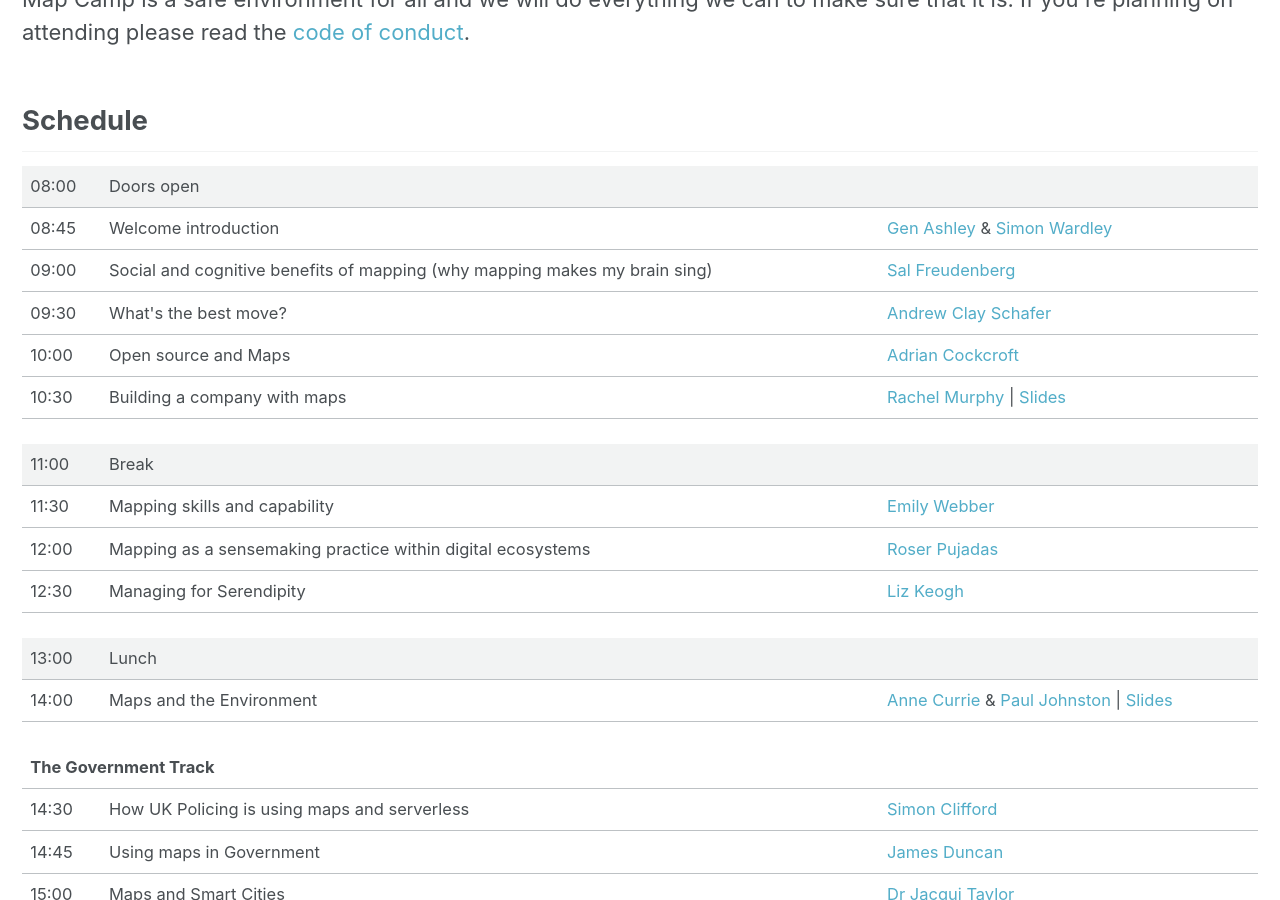
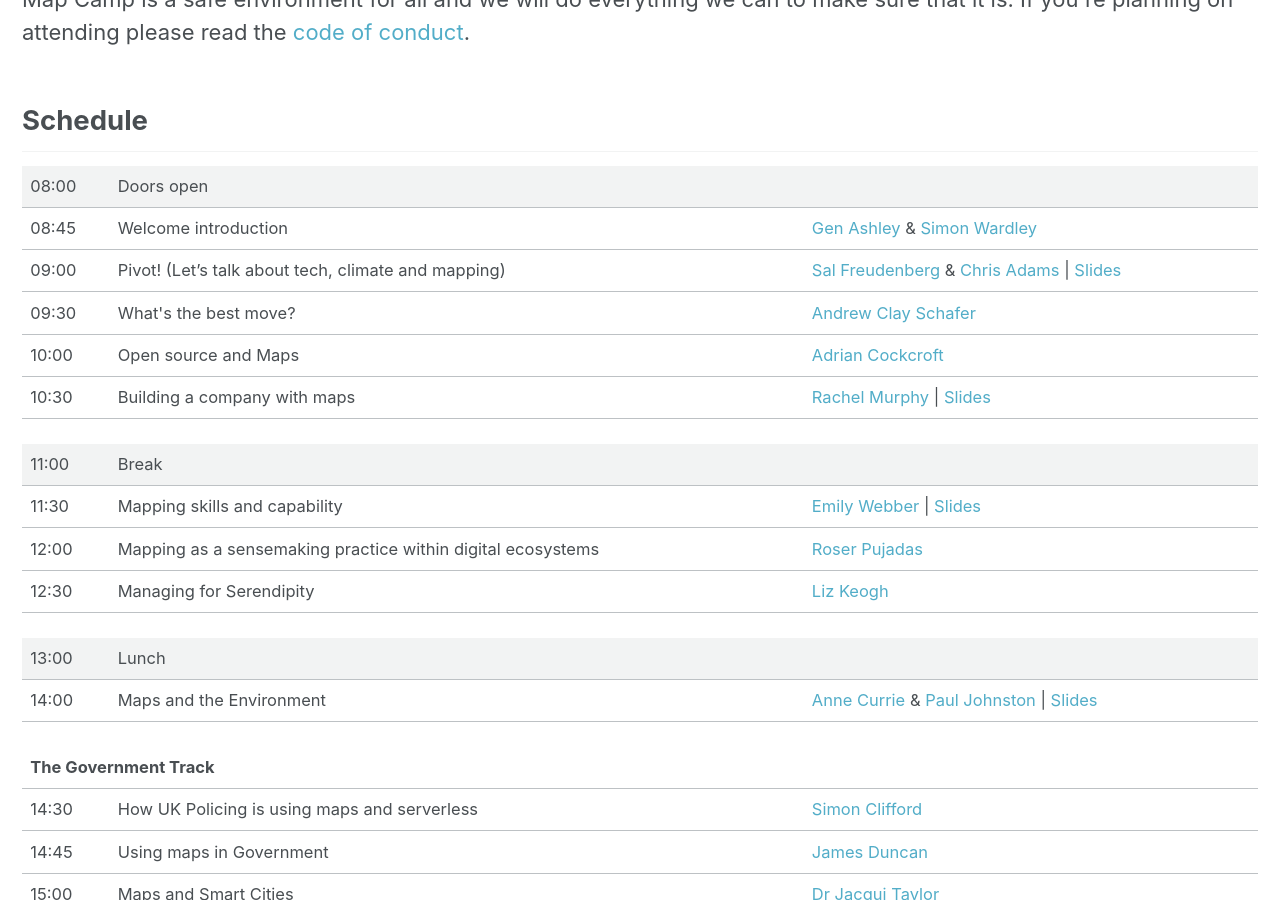
Before and after one commit to mapcampcommittee/mapcampcommittee.github.io, a Jekyll site: the page built from _pages/2019-10-15_London.html, in a window 1280 px wide and 900 px high, scrolled down 678 px. Built offline with Jekyll 4.4.1, drawn with Linux system fonts in a browser that asks for light colours.

Commit message:
More speaker slides - Map Camp 2019

```diff
--- a/_pages/2019-10-15_London.html
+++ b/_pages/2019-10-15_London.html
@@ -49,8 +49,8 @@ classes:
   </tr>
   <tr>
     <td>09:00</td>
-    <td>Social and cognitive benefits of mapping (why mapping makes my brain sing)</td>
-    <td><a target="_blank" href="https://twitter.com/SalFreudenberg">Sal Freudenberg</a></td>
+    <td>Pivot! (Let’s talk about tech, climate and mapping)</td>
+    <td><a target="_blank" href="https://twitter.com/SalFreudenberg">Sal Freudenberg</a> & <a target="_blank" href="https://twitter.com/mrchrisadams">Chris Adams</a> | <a href="https://docs.google.com/presentation/d/1R4RYaqLU4zJkv-Eekg7BhZQGKBQxlYEyoCTJBy7MsHo">Slides</a></td>
   </tr>
   <tr>
     <td>09:30</td>
@@ -80,7 +80,7 @@ classes:
   <tr>
     <td>11:30</td>
     <td>Mapping skills and capability</td>
-    <td><a target="_blank" href="https://twitter.com/ewebber">Emily Webber</a></td>
+    <td><a target="_blank" href="https://twitter.com/ewebber">Emily Webber</a> | <a href="https://www.slideshare.net/EmilyWebber/capability-profile-mapping-at-map-camp-2019">Slides</a></td>
   </tr>
   <tr>
     <td>12:00</td>
```
